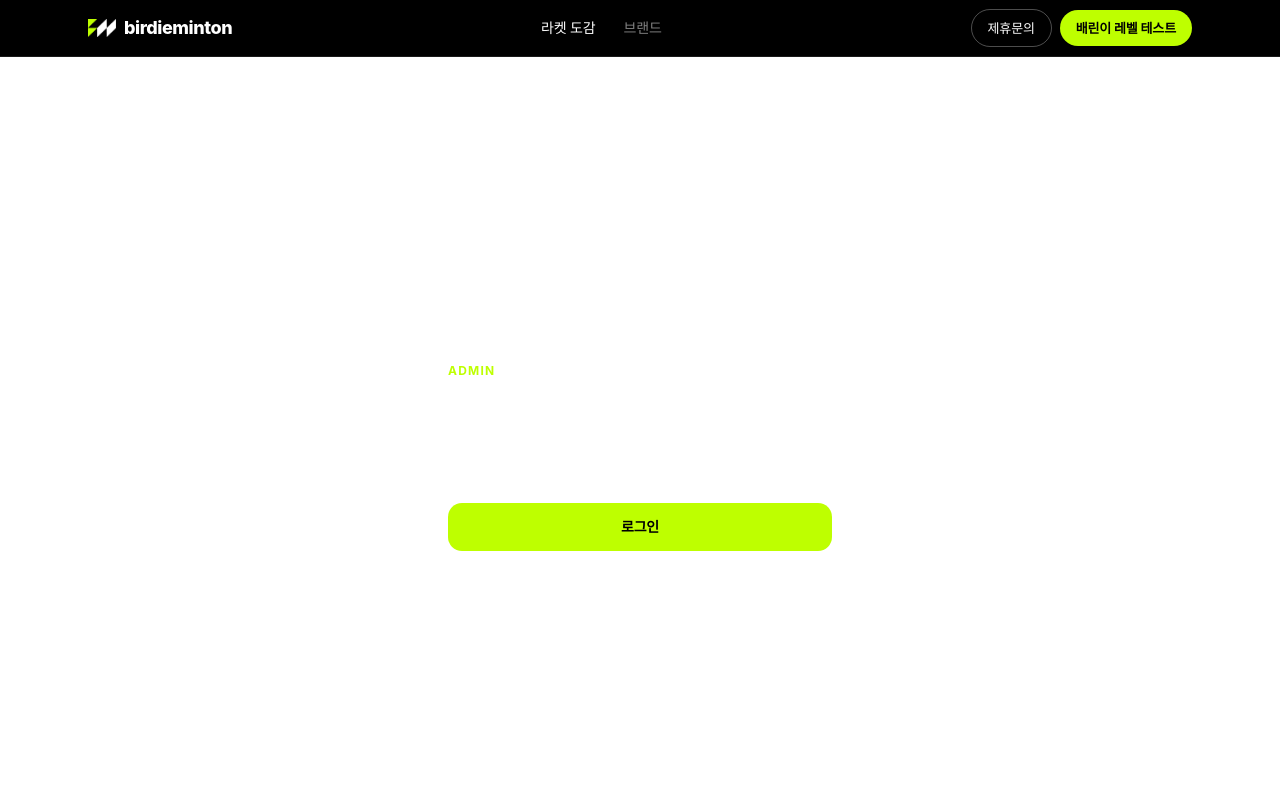
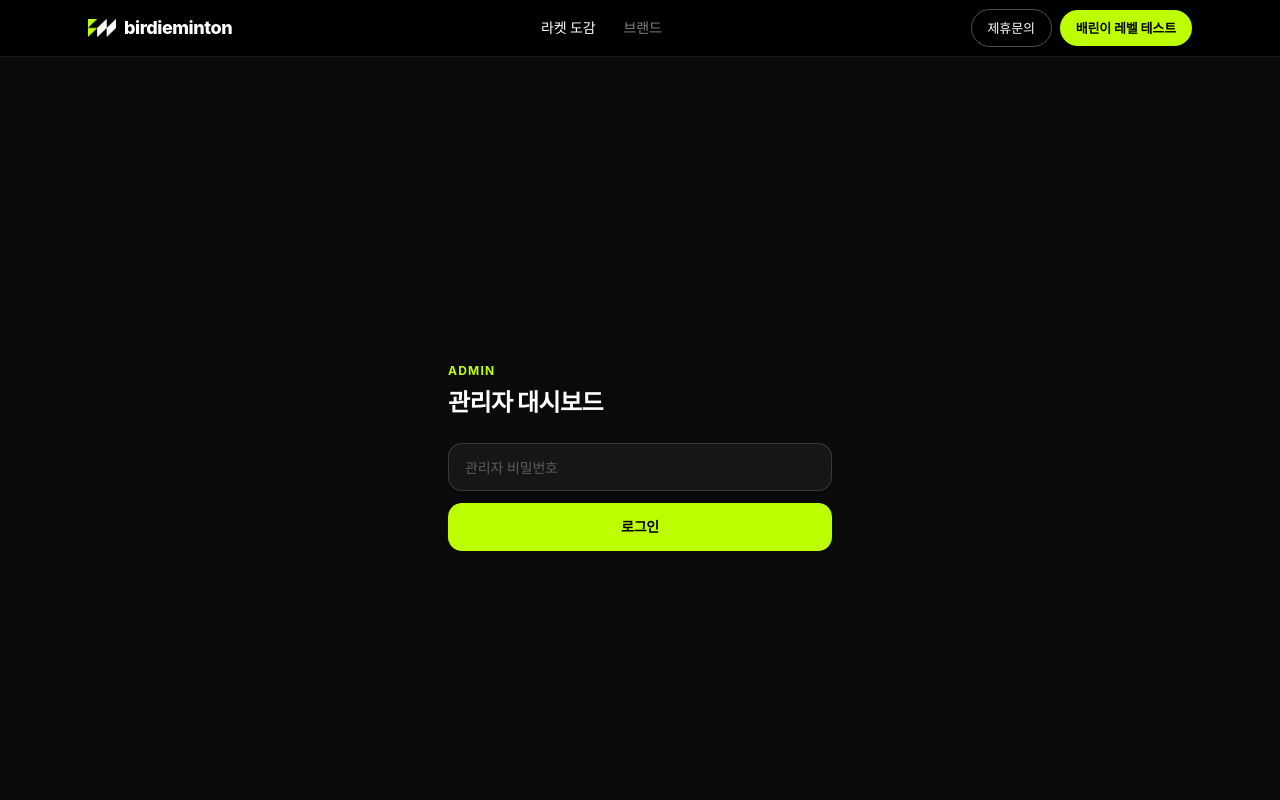
Before and after one commit to seoungung/bbirdieminton, a Next.js app: page /admin in a window 1280 px wide. Shown: the top 800 px of the page. Built offline with nearby package versions, Linux system fonts and the light colour scheme; a web font is replaced by a local one.

Commit message:
fix: admin 배경색 #0a0a0a 명시적 적용

```diff
--- a/src/app/admin/page.tsx
+++ b/src/app/admin/page.tsx
@@ -62,7 +62,7 @@ export default function AdminPage() {
   // ── 로그인 화면 ──────────────────────────────
   if (!stats) {
     return (
-      <div className="min-h-screen bg-background flex items-center justify-center px-4">
+      <div className="min-h-screen bg-[#0a0a0a] flex items-center justify-center px-4">
         <div className="w-full max-w-sm">
           <p className="text-[#beff00] text-xs font-bold uppercase tracking-widest mb-2">Admin</p>
           <h1 className="text-2xl font-extrabold text-white mb-6">관리자 대시보드</h1>
@@ -93,7 +93,7 @@ export default function AdminPage() {
   const maxGender = Math.max(...Object.values(stats.byGender), 1)
 
   return (
-    <div className="min-h-screen bg-background text-white px-4 py-10 pb-28 max-w-3xl mx-auto">
+    <div className="min-h-screen bg-[#0a0a0a] text-white px-4 py-10 pb-28 max-w-3xl mx-auto">
       <div className="flex items-center justify-between mb-8">
         <div>
           <p className="text-[#beff00] text-xs font-bold uppercase tracking-widest mb-1">Admin</p>
```
Also changed, not shown: .omc/continuation-count.json.
